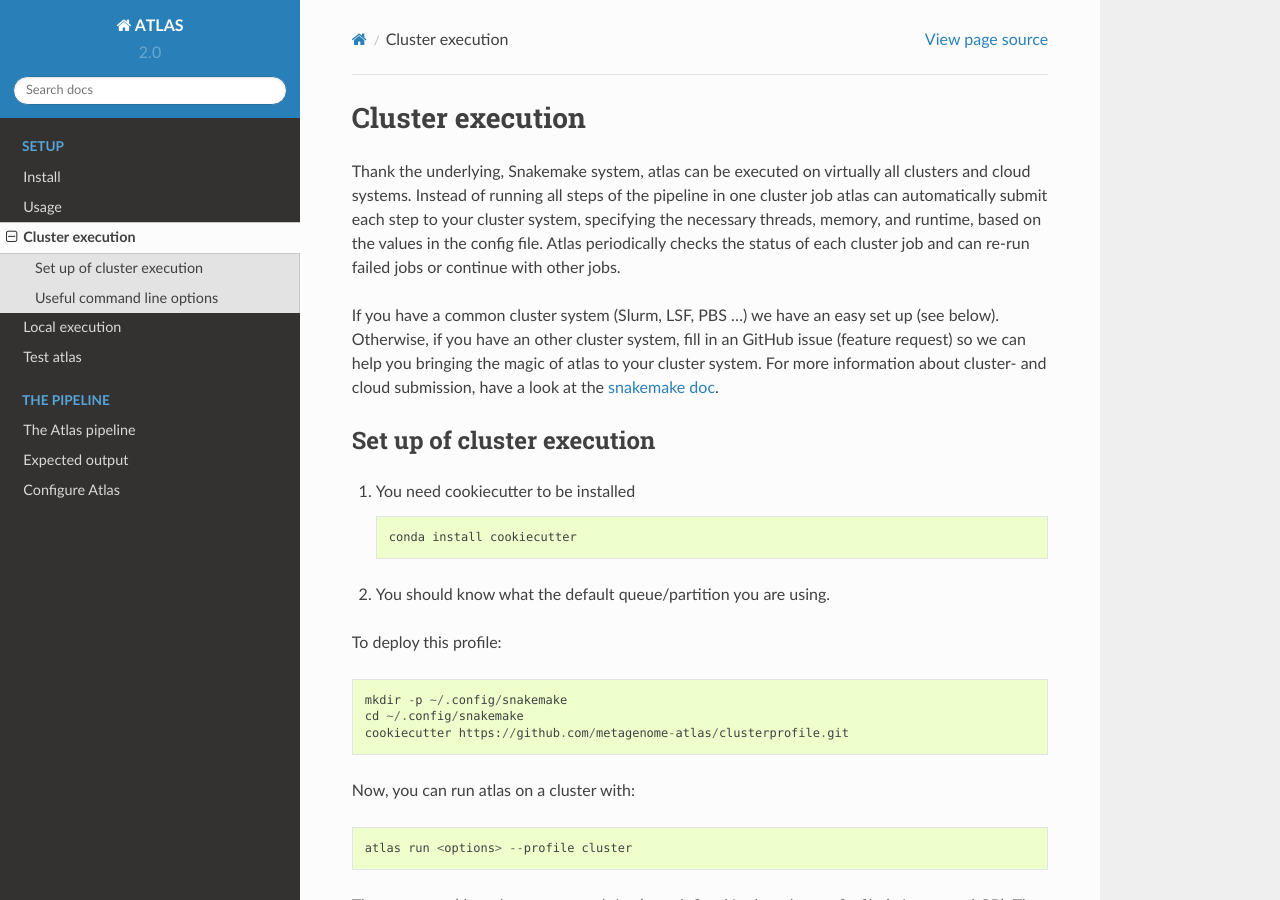
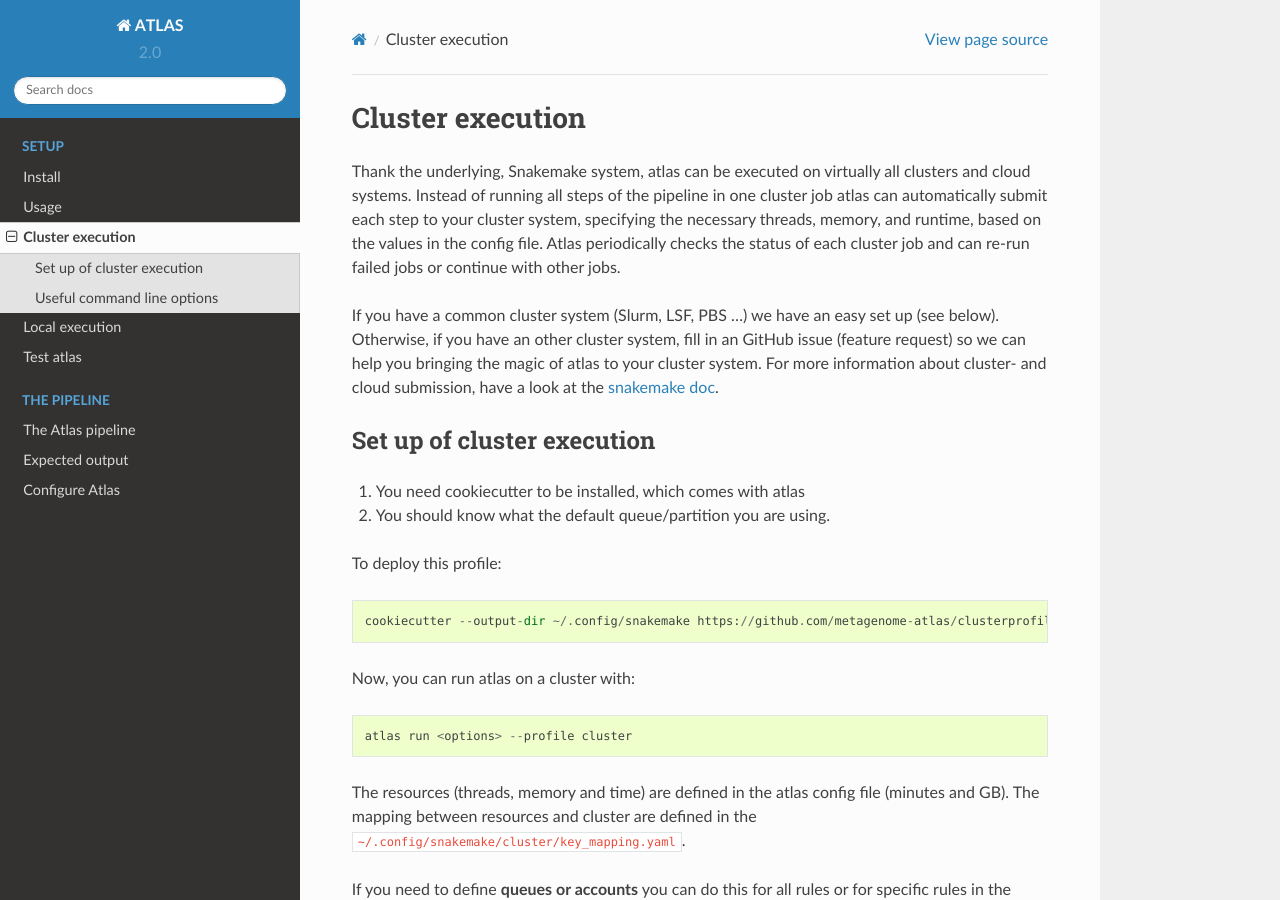
Before and after one commit to metagenome-atlas/atlas, a Sphinx documentation site: the page built from docs/usage/cluster.rst, in a window 1280 px wide and 900 px high. Built offline with Sphinx 7.4.7 and the Read the Docs theme 2.0.0, drawn with Linux system fonts in a browser that asks for light colours.

```diff
--- a/docs/usage/cluster.rst
+++ b/docs/usage/cluster.rst
@@ -14,18 +14,13 @@ For more information about cluster- and cloud submission, have a look at the `sn
 Set up of cluster execution
 ---------------------------
 
-1. You need cookiecutter to be installed ::
-
-    conda install cookiecutter
+1. You need cookiecutter to be installed, which comes with atlas
 
 2. You should know what the default queue/partition you are using.
 
 To deploy this profile::
 
-    mkdir -p ~/.config/snakemake
-    cd ~/.config/snakemake
-    cookiecutter https://github.com/metagenome-atlas/clusterprofile.git
-
+    cookiecutter --output-dir ~/.config/snakemake https://github.com/metagenome-atlas/clusterprofile.git
 
 Now, you can run atlas on a cluster with::
 
```
Also changed, not shown: README.md (+3 -27 lines), docs/usage/getting_started.rst (+33 -12 lines).
